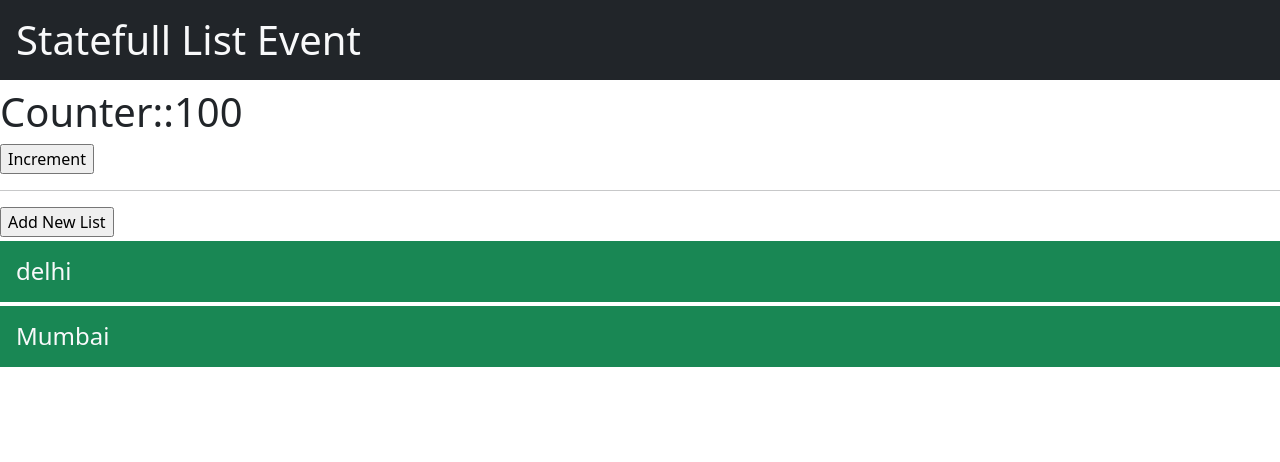
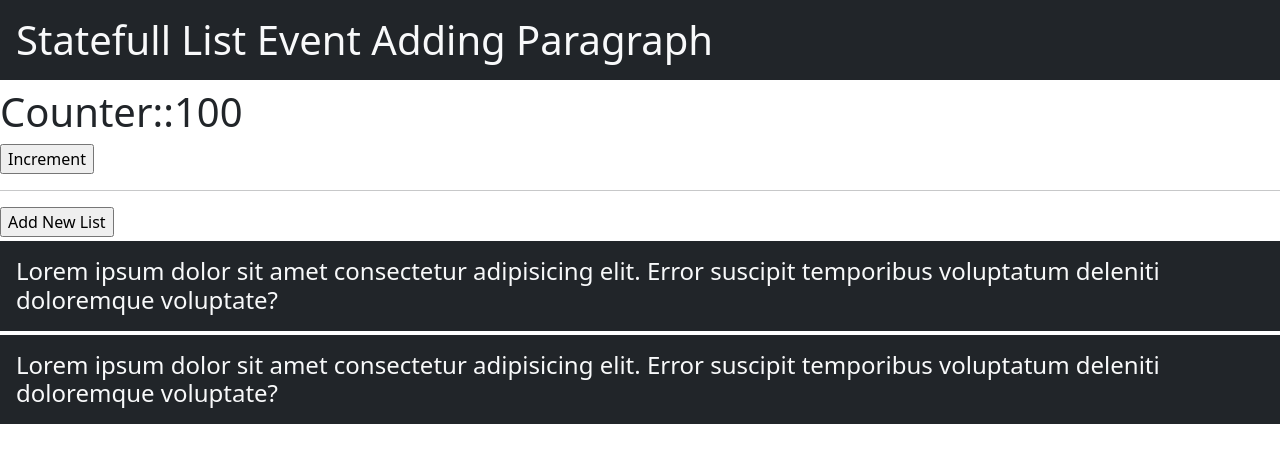
Before and after one commit to Ninad-Bandiwadekar/React, a React (Create React App) app in the folder firstapp/: page / in a window 1280 px wide. Shown: the top 462 px of the page. Built offline with nearby package versions, Linux system fonts and the light colour scheme.

Commit message:
adding para

```diff
--- a/firstapp/src/App.js
+++ b/firstapp/src/App.js
@@ -1,8 +1,6 @@
-
 import "./App.css";
 import { useState } from "react";
 import "bootstrap/dist/css/bootstrap.css";
-
 
 function App() {
   //Stateless member
@@ -15,22 +13,25 @@ function App() {
     console.log(counter);
   };
 
-
-  let addNewElement=()=>{
-    let newList=["Kolkata",...list];
+  let addNewElement = () => {
+    let newList = ["Kolkata", ...list];
     setlist(newList);
-
-  }
+  };
   return (
     <div>
-      <h1 className="bg-dark text-light p-3">Statefull List Event</h1>
+      <h1 className="bg-dark text-light p-3">Statefull List Event Adding Paragraph</h1>
       <h1> Counter::{counter}</h1>
       <input type="button" value="Increment" onClick={increment} />
       <hr />
 
       <input type="button" value="Add New List" onClick={addNewElement} />
       {list.map((item) => {
-        return <h1 className="bg-success text-light my-1 p-3 h4">{item}</h1>;
+        return (
+          <div className="bg-dark text-light my-1 p-3 h4">
+            Lorem ipsum dolor sit amet consectetur adipisicing elit. Error
+            suscipit temporibus voluptatum deleniti doloremque voluptate?
+          </div>
+        );
       })}
     </div>
   );
```
